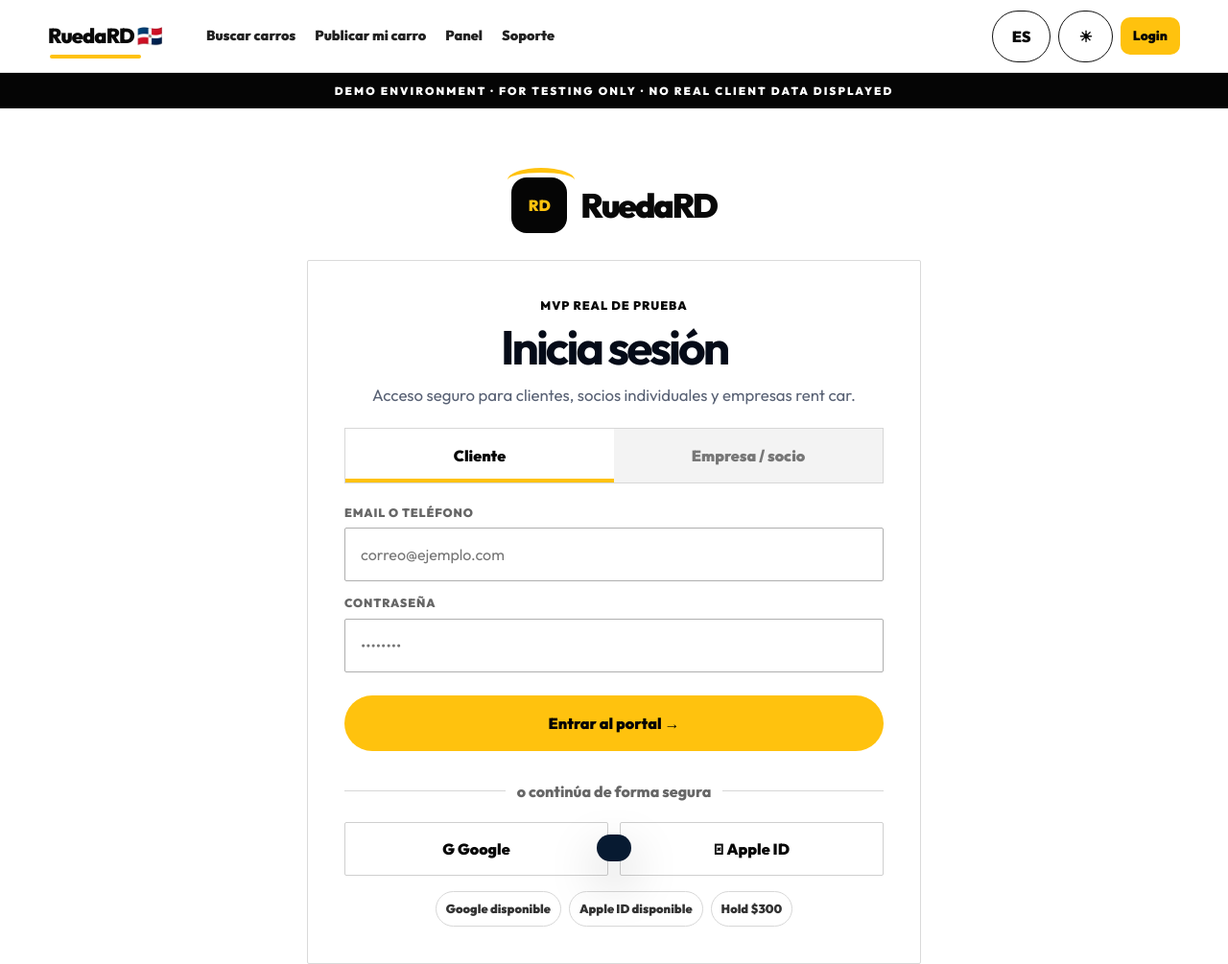
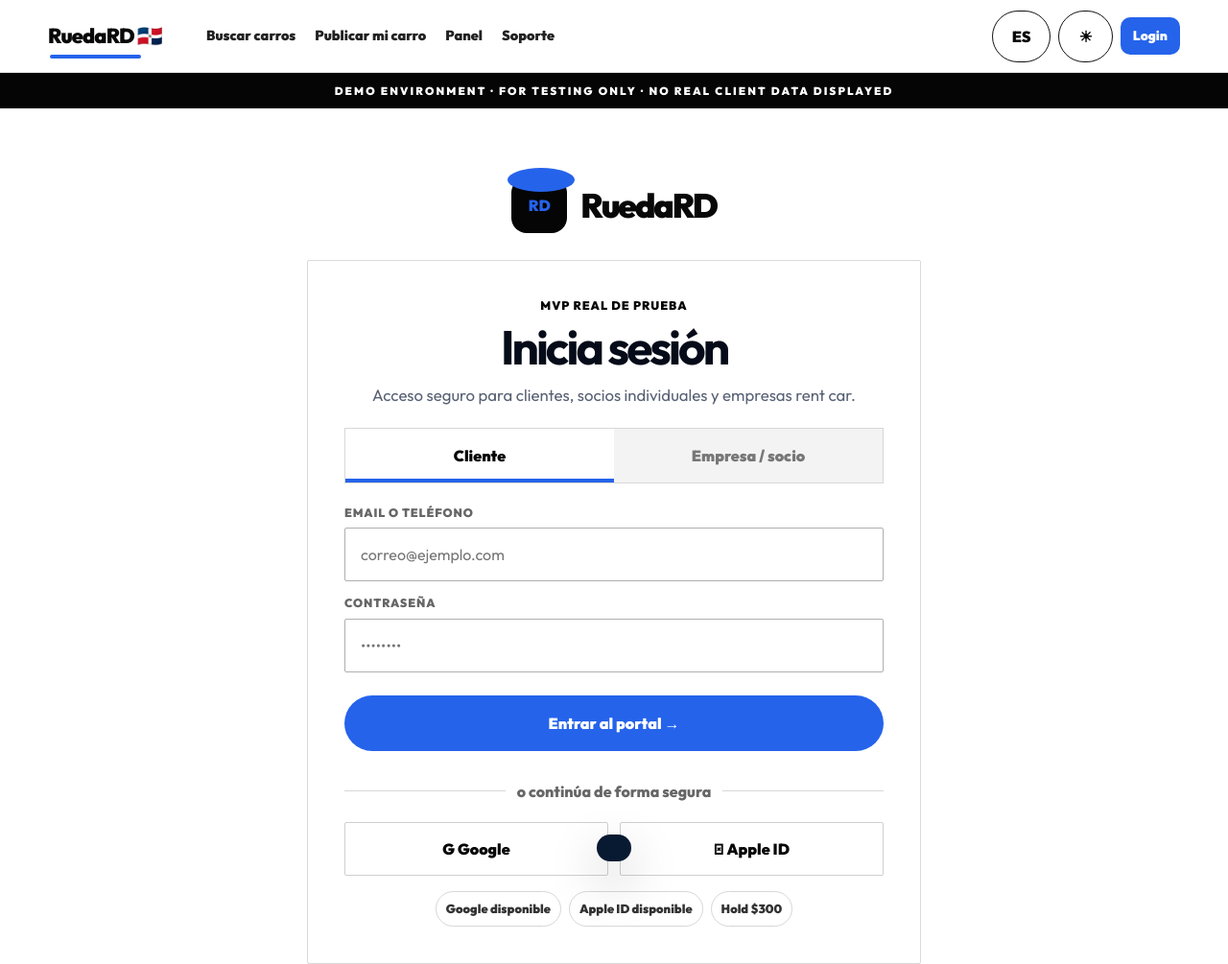
Before and after one commit to impactlabsglobal/RUEDARD, a plain HTML site: page index.html in a window 1280 px wide. Shown: the top 1005 px of the page at 96% size. Drawn offline with Linux system fonts and the light colour scheme.

Commit message:
Forzar acento azul en portal

```diff
--- a/index.html
+++ b/index.html
@@ -8,6 +8,13 @@
   <link rel="preconnect" href="https://fonts.gstatic.com" crossorigin>
   <link href="https://fonts.googleapis.com/css2?family=Outfit:wght@400;600;700;800;900&display=swap" rel="stylesheet">
   <link rel="stylesheet" href="styles.css?v=50">
+  <style>
+    :root{--blue:#2563EB;--yellow:#2563EB}
+    .primary{background:#2563EB!important;color:#fff!important}
+    .portal-access,.process-rail .active{background:#2563EB!important;border-color:#2563EB!important;color:#fff!important}
+    .brand:after,.logo-mark:before{background:#2563EB!important;border-color:#2563EB!important}
+    .mobile-tabbar button:first-child{color:#2563EB!important}
+  </style>
 </head>
 <body>
   <header class="topbar">
```
